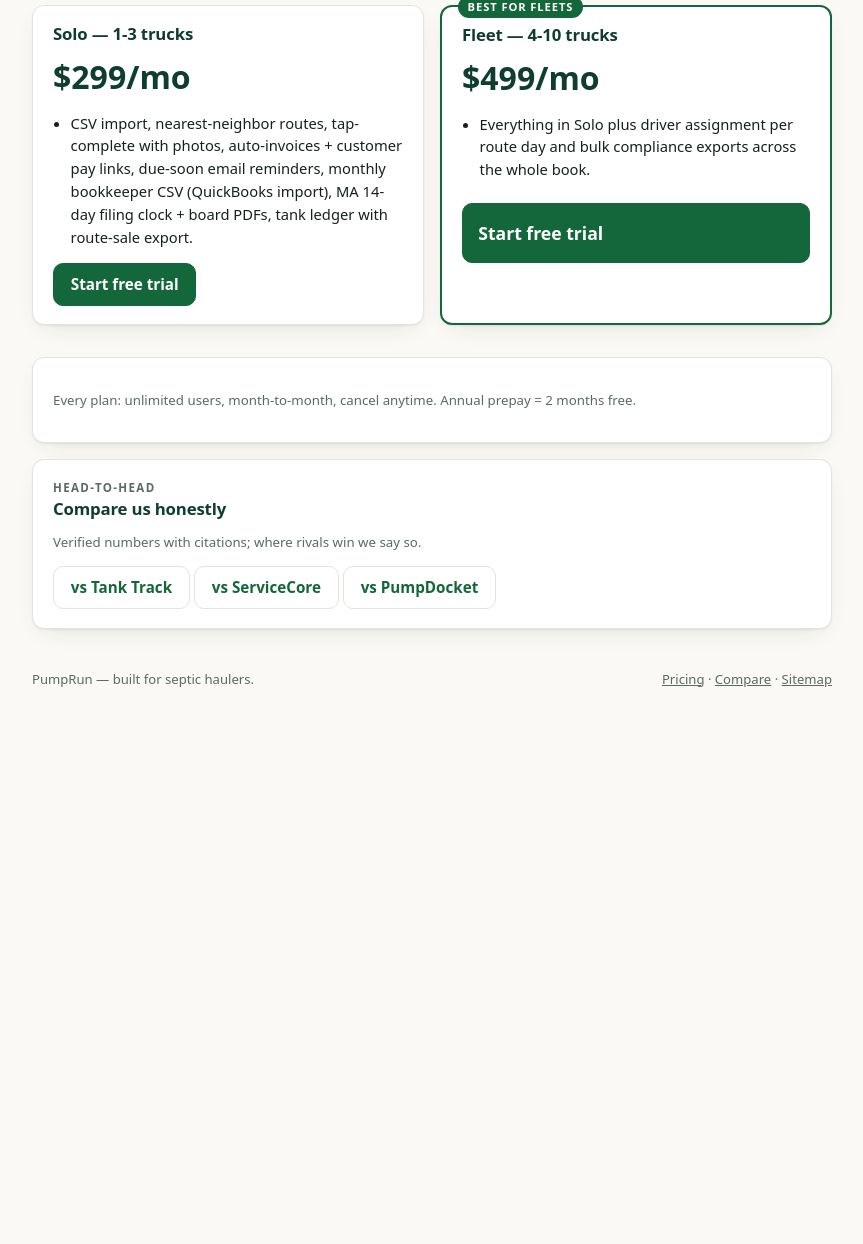
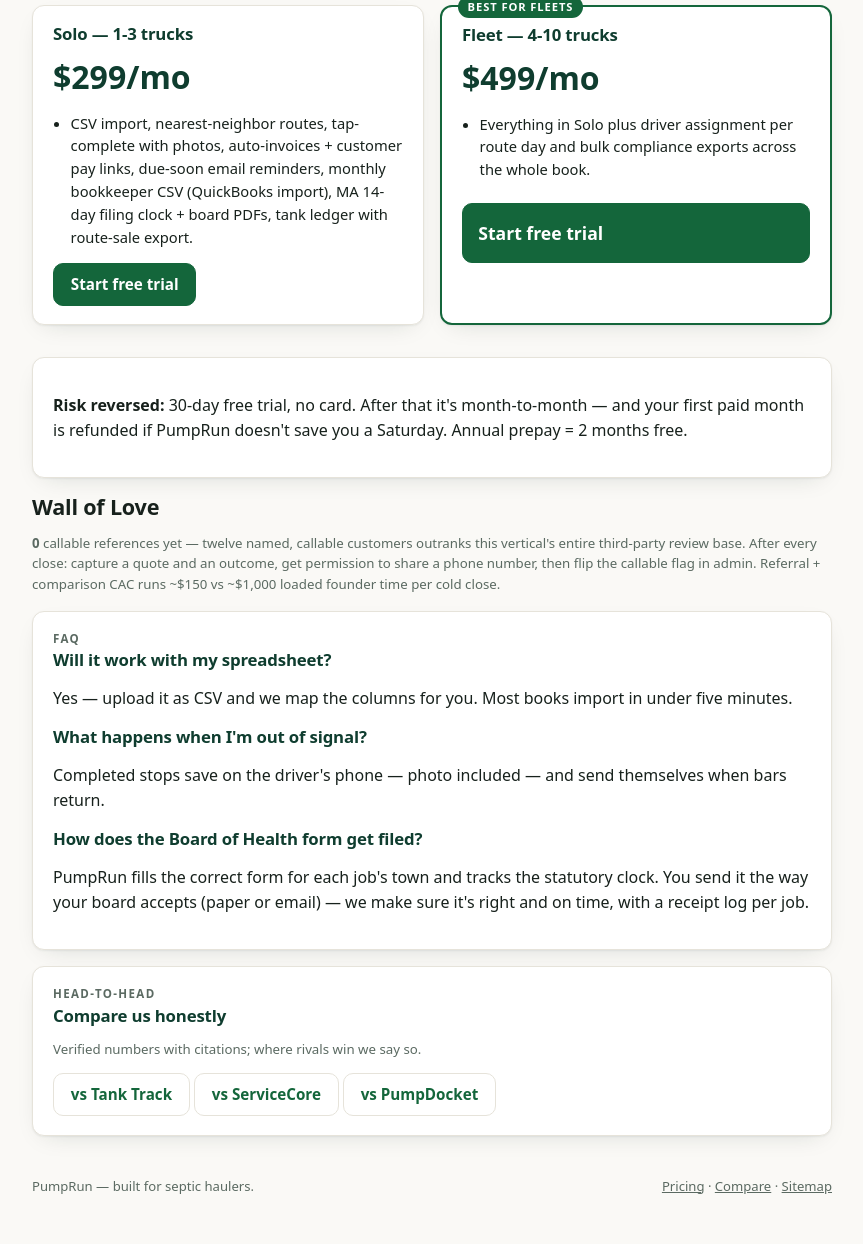
Before and after one commit to Parker-Fawcett/Ai-Startup-funny, a Django app: page /pricing/ in a window 1280 px wide. Shown: the part 273-1517 px from the top of the page, without its empty margins (208-1071 px from the left). Before the commit the page ends 960 px from the top, so only its background shows below. Run offline with Django 5.2, Linux system fonts and the light colour scheme; data comes from the database, SQL or seed files in the repository; parts of the project's set-up code (start-up, migrations or seed data) failed here and were passed over.

Commit message:
Move Wall of Love to public pricing page; scope reviews claim to third-party sites

```diff
--- a/core/marketing_models.py
+++ b/core/marketing_models.py
@@ -1,8 +1,9 @@
 """Marketing asset models: verifiable customer references (Move 2).
 
 Distribution is the binding constraint, not features: twelve named, callable
-customers with published outcomes outrank the entire vertical's third-party
-review base (~520 reviews combined; Tank Track and PumpDocket have zero).
+customers outrank the vertical's entire THIRD-PARTY review base (~520 reviews
+across G2/Capterra combined; rivals' only ratings are first-party testimonials
+on their own sites).
 ``CaseStudy`` is the reference ledger — one row per logo the founder can put
 a prospect on the phone with.
 
--- a/core/templates/core/dashboard.html
+++ b/core/templates/core/dashboard.html
@@ -50,12 +50,6 @@
 </div>
 
 <div class="card">
-  <div class="kicker">Trust</div>
-  <h2>Wall of Love</h2>
-  {% include "core/wall_of_love.html" %}
-</div>
-
-<div class="card">
   <div class="kicker">Money out the door</div>
   <h2>Bookkeeping</h2>
   <p class="hint">One CSV per month: every invoice, ready for QuickBooks import.</p>
--- a/core/templates/core/pricing.html
+++ b/core/templates/core/pricing.html
@@ -6,6 +6,7 @@
   <p>Per-tech pricing punishes you for hiring driver #4. We don't.</p>
   <p class="hint">{{ plans_contract }}</p>
 </section>
+
 <div class="pricegrid">
   {% for plan in plans %}
   <div class="card pricecard {% if forloop.last %}featured{% endif %}">
@@ -17,6 +18,24 @@
   </div>
   {% endfor %}
 </div>
-<div class="card"><p class="hint">Every plan: unlimited users, month-to-month, cancel anytime. Annual prepay = 2 months free.</p></div>
+
+<div class="card">
+  <p><strong>Risk reversed:</strong> 30-day free trial, no card. After that it's month-to-month —
+  and your first paid month is refunded if PumpRun doesn't save you a Saturday.
+  Annual prepay = 2 months free.</p>
+</div>
+
+{% include "core/wall_of_love.html" %}
+
+<div class="card">
+  <div class="kicker">FAQ</div>
+  <h3>Will it work with my spreadsheet?</h3>
+  <p>Yes — upload it as CSV and we map the columns for you. Most books import in under five minutes.</p>
+  <h3>What happens when I'm out of signal?</h3>
+  <p>Completed stops save on the driver's phone — photo included — and send themselves when bars return.</p>
+  <h3>How does the Board of Health form get filed?</h3>
+  <p>PumpRun fills the correct form for each job's town and tracks the statutory clock. You send it the way your board accepts (paper or email) — we make sure it's right and on time, with a receipt log per job.</p>
+</div>
+
 {% include "core/compare_links.html" %}
 {% endblock %}
--- a/core/templates/core/wall_of_love.html
+++ b/core/templates/core/wall_of_love.html
@@ -1,3 +1,4 @@
+<h2>Wall of Love</h2>
 {% if callable_count %}
   <p><strong>{{ callable_count }}</strong> callable reference{{ callable_count|pluralize }} on file.</p>
   {% for cs in callable_references %}
--- a/core/views_public.py
+++ b/core/views_public.py
@@ -172,10 +172,18 @@ def signup(request: HttpRequest) -> HttpResponse:
 
 def pricing(request: HttpRequest) -> HttpResponse:
     """Public plan page; numbers live in marketing_data so copy cannot drift."""
+    from core.marketing_models import CaseStudy
+
+    references = CaseStudy.objects.filter(published=True, is_callable=True)[:3]
     return render(
         request,
         "core/pricing.html",
-        {"plans": PLANS, "plans_contract": PUMPRUN["contract"]},
+        {
+            "plans": PLANS,
+            "plans_contract": PUMPRUN["contract"],
+            "callable_references": references,
+            "callable_count": CaseStudy.objects.filter(published=True, is_callable=True).count(),
+        },
     )
 
 
```
Also changed, not shown: core/tests/test_compare.py (+8 -3 lines).
